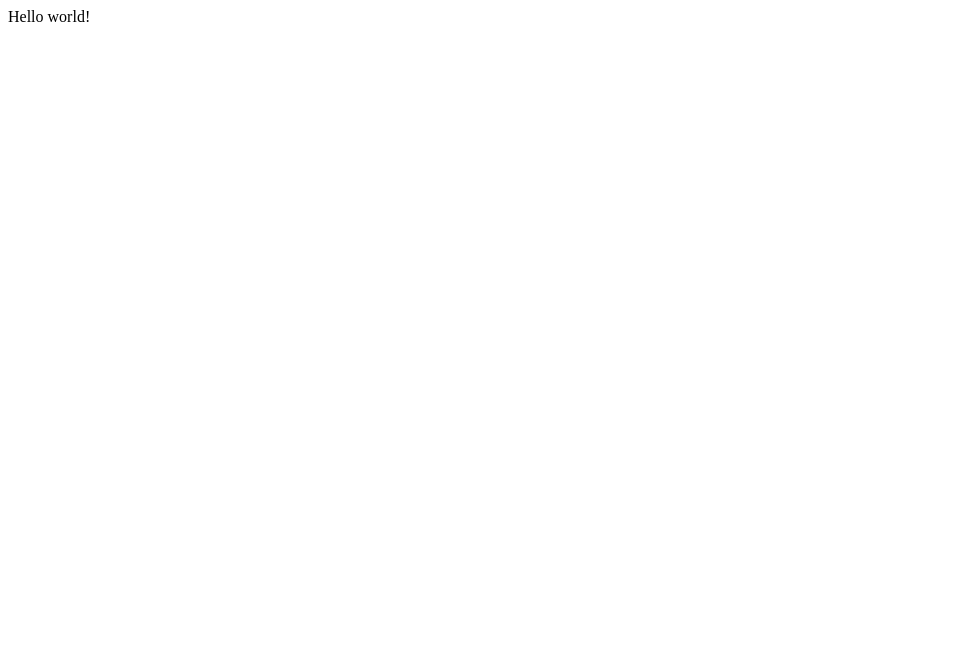
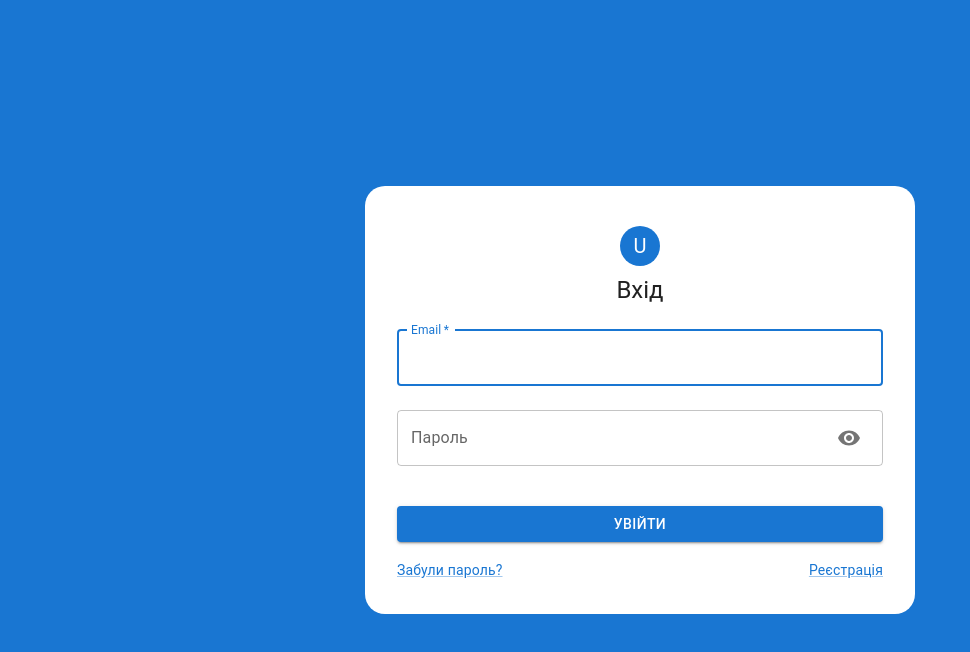
Before and after one commit to MaxPyvovarov/UniVerse, a React (Vite) app: page / in a window 1280 px wide. Shown: the top 652 px of the page, without its empty margins (0-970 px from the left). Built offline with nearby package versions, Linux system fonts and the light colour scheme.

Commit message:
register/login pages -> layout done

```diff
--- a/package.json
+++ b/package.json
@@ -9,6 +9,11 @@
     "preview": "vite preview"
   },
   "dependencies": {
+    "@emotion/react": "^11.10.6",
+    "@emotion/styled": "^11.10.6",
+    "@fontsource/roboto": "^4.5.8",
+    "@mui/icons-material": "^5.11.16",
+    "@mui/material": "^5.12.0",
     "react": "^18.2.0",
     "react-dom": "^18.2.0"
   },
--- a/src/App.jsx
+++ b/src/App.jsx
@@ -1,5 +1,12 @@
+import Register from './pages/Register';
+import Login from './pages/Login';
+
 function App() {
-	return <div>Hello world!</div>;
+	return (
+		<div>
+			<Login />
+		</div>
+	);
 }
 
 export default App;
--- /dev/null
+++ b/src/pages/Login.jsx
@@ -0,0 +1,137 @@
+import {useState} from 'react';
+import Avatar from '@mui/material/Avatar';
+import Button from '@mui/material/Button';
+import CssBaseline from '@mui/material/CssBaseline';
+import TextField from '@mui/material/TextField';
+import Link from '@mui/material/Link';
+import Grid from '@mui/material/Grid';
+import Box from '@mui/material/Box';
+import Typography from '@mui/material/Typography';
+import OutlinedInput from '@mui/material/OutlinedInput';
+import Visibility from '@mui/icons-material/Visibility';
+import VisibilityOff from '@mui/icons-material/VisibilityOff';
+import InputAdornment from '@mui/material/InputAdornment';
+import IconButton from '@mui/material/IconButton';
+import FormControl from '@mui/material/FormControl';
+import InputLabel from '@mui/material/InputLabel';
+
+const Login = () => {
+	const [showPassword, setShowPassword] = useState(false);
+
+	const handleClickShowPassword = () => setShowPassword(show => !show);
+
+	const handleMouseDownPassword = event => {
+		event.preventDefault();
+	};
+
+	const handleSubmit = event => {
+		event.preventDefault();
+		const data = new FormData(event.currentTarget);
+		console.log({
+			firstName: data.get('firstName'),
+			lastName: data.get('lastName'),
+			email: data.get('email'),
+			password: data.get('password'),
+			avatar: data.get('avatar'),
+		});
+	};
+
+	return (
+		<Box
+			component='main'
+			sx={{
+				height: '100vh',
+				display: 'flex',
+				justifyContent: 'center',
+				alignItems: 'center',
+				backgroundColor: 'primary.main',
+				margin: 0,
+				padding: '10px 15px',
+			}}
+		>
+			<Box
+				sx={{
+					maxWidth: '550px',
+					backgroundColor: '#fff',
+					borderRadius: '20px',
+					padding: 4,
+				}}
+			>
+				<CssBaseline />
+				<Box
+					sx={{
+						display: 'flex',
+						flexDirection: 'column',
+						alignItems: 'center',
+					}}
+				>
+					<Avatar sx={{m: 1, bgcolor: 'primary.main'}}>U</Avatar>
+					<Typography component='h1' variant='h5'>
+						Вхід
+					</Typography>
+					<Box component='form' onSubmit={handleSubmit} noValidate sx={{mt: 1}}>
+						<TextField
+							margin='normal'
+							required
+							fullWidth
+							label='Email'
+							name='email'
+							autoComplete='email'
+							autoFocus
+						/>
+						<FormControl
+							fullWidth
+							margin='normal'
+							variant='outlined'
+							sx={{mb: 2}}
+						>
+							<InputLabel htmlFor='outlined-adornment-password'>
+								Пароль
+							</InputLabel>
+							<OutlinedInput
+								required
+								fullWidth
+								name='password'
+								label='Пароль'
+								type={showPassword ? 'text' : 'password'}
+								endAdornment={
+									<InputAdornment position='end'>
+										<IconButton
+											aria-label='toggle password visibility'
+											onClick={handleClickShowPassword}
+											onMouseDown={handleMouseDownPassword}
+										>
+											{showPassword ? <VisibilityOff /> : <Visibility />}
+										</IconButton>
+									</InputAdornment>
+								}
+							/>
+						</FormControl>
+						<Button
+							type='submit'
+							fullWidth
+							variant='contained'
+							sx={{mt: 3, mb: 2}}
+						>
+							Увійти
+						</Button>
+						<Grid container>
+							<Grid item xs>
+								<Link href='#' variant='body2'>
+									{'Забули пароль?'}
+								</Link>
+							</Grid>
+							<Grid item>
+								<Link href='#' variant='body2'>
+									{'Реєстрація'}
+								</Link>
+							</Grid>
+						</Grid>
+					</Box>
+				</Box>
+			</Box>
+		</Box>
+	);
+};
+
+export default Login;
--- /dev/null
+++ b/src/pages/Register.jsx
@@ -0,0 +1,171 @@
+import {useState} from 'react';
+import Avatar from '@mui/material/Avatar';
+import Button from '@mui/material/Button';
+import CssBaseline from '@mui/material/CssBaseline';
+import TextField from '@mui/material/TextField';
+import Link from '@mui/material/Link';
+import Grid from '@mui/material/Grid';
+import Box from '@mui/material/Box';
+import Typography from '@mui/material/Typography';
+import OutlinedInput from '@mui/material/OutlinedInput';
+import Visibility from '@mui/icons-material/Visibility';
+import VisibilityOff from '@mui/icons-material/VisibilityOff';
+import InputAdornment from '@mui/material/InputAdornment';
+import IconButton from '@mui/material/IconButton';
+import FormControl from '@mui/material/FormControl';
+import InputLabel from '@mui/material/InputLabel';
+
+const Register = () => {
+	const [showPassword, setShowPassword] = useState(false);
+
+	const handleClickShowPassword = () => setShowPassword(show => !show);
+
+	const handleMouseDownPassword = event => {
+		event.preventDefault();
+	};
+
+	const handleSubmit = event => {
+		event.preventDefault();
+		const data = new FormData(event.currentTarget);
+		console.log({
+			firstName: data.get('firstName'),
+			lastName: data.get('lastName'),
+			email: data.get('email'),
+			password: data.get('password'),
+			avatar: data.get('avatar'),
+		});
+	};
+
+	return (
+		<Box
+			component='main'
+			sx={{
+				height: '100vh',
+				display: 'flex',
+				justifyContent: 'center',
+				alignItems: 'center',
+				backgroundColor: 'primary.main',
+				margin: 0,
+				padding: '10px 15px',
+			}}
+		>
+			<Box
+				sx={{
+					maxWidth: '550px',
+					backgroundColor: '#fff',
+					borderRadius: '20px',
+					padding: 4,
+				}}
+			>
+				<CssBaseline />
+				<Box
+					sx={{
+						display: 'flex',
+						flexDirection: 'column',
+						alignItems: 'center',
+					}}
+				>
+					<Avatar sx={{m: 1, bgcolor: 'primary.main'}}>U</Avatar>
+					<Typography component='h1' variant='h5'>
+						Реєстрація
+					</Typography>
+					<Box component='form' onSubmit={handleSubmit} noValidate sx={{mt: 1}}>
+						<TextField
+							margin='normal'
+							required
+							fullWidth
+							label="Ім'я"
+							name='firstName'
+							autoComplete='none'
+							autoFocus
+						/>
+						<TextField
+							margin='normal'
+							required
+							fullWidth
+							label='Прізвище'
+							name='lastName'
+							autoComplete='none'
+							autoFocus
+						/>
+						<TextField
+							margin='normal'
+							required
+							fullWidth
+							label='Email'
+							name='email'
+							autoComplete='email'
+							autoFocus
+						/>
+						<FormControl
+							fullWidth
+							margin='normal'
+							variant='outlined'
+							sx={{mb: 2}}
+						>
+							<InputLabel htmlFor='outlined-adornment-password'>
+								Пароль
+							</InputLabel>
+							<OutlinedInput
+								required
+								fullWidth
+								name='password'
+								label='Пароль'
+								type={showPassword ? 'text' : 'password'}
+								endAdornment={
+									<InputAdornment position='end'>
+										<IconButton
+											aria-label='toggle password visibility'
+											onClick={handleClickShowPassword}
+											onMouseDown={handleMouseDownPassword}
+										>
+											{showPassword ? <VisibilityOff /> : <Visibility />}
+										</IconButton>
+									</InputAdornment>
+								}
+							/>
+						</FormControl>
+						<input
+							style={{display: 'none'}}
+							type='file'
+							id='avatar'
+							name='avatar'
+						/>
+						<label
+							htmlFor='avatar'
+							style={{
+								display: 'flex',
+								alignItems: 'center',
+								gap: '15px',
+								cursor: 'pointer',
+								width: 'fit-content',
+							}}
+						>
+							<img src='/add.png' alt='add' style={{maxWidth: '48px'}} />
+							<Typography component='span' variant='body1'>
+								Додати зображення аватару
+							</Typography>
+						</label>
+						<Button
+							type='submit'
+							fullWidth
+							variant='contained'
+							sx={{mt: 3, mb: 2}}
+						>
+							Зареєструватись
+						</Button>
+						<Grid container>
+							<Grid item>
+								<Link href='#' variant='body2'>
+									{'Вже маєте акаунт? Увійти'}
+								</Link>
+							</Grid>
+						</Grid>
+					</Box>
+				</Box>
+			</Box>
+		</Box>
+	);
+};
+
+export default Register;
```
Also changed, not shown: public/add.png (added), 1 other file (tests, documents, lock files or other folders).
